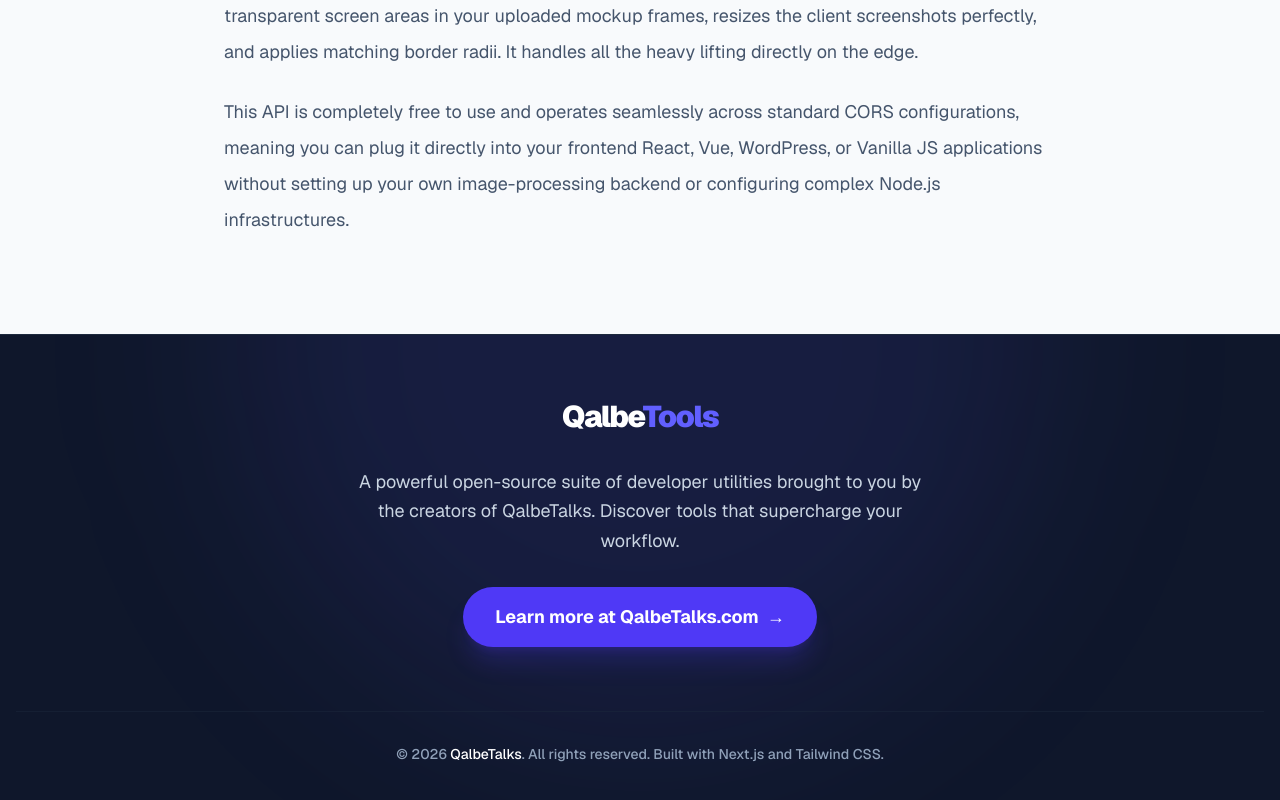
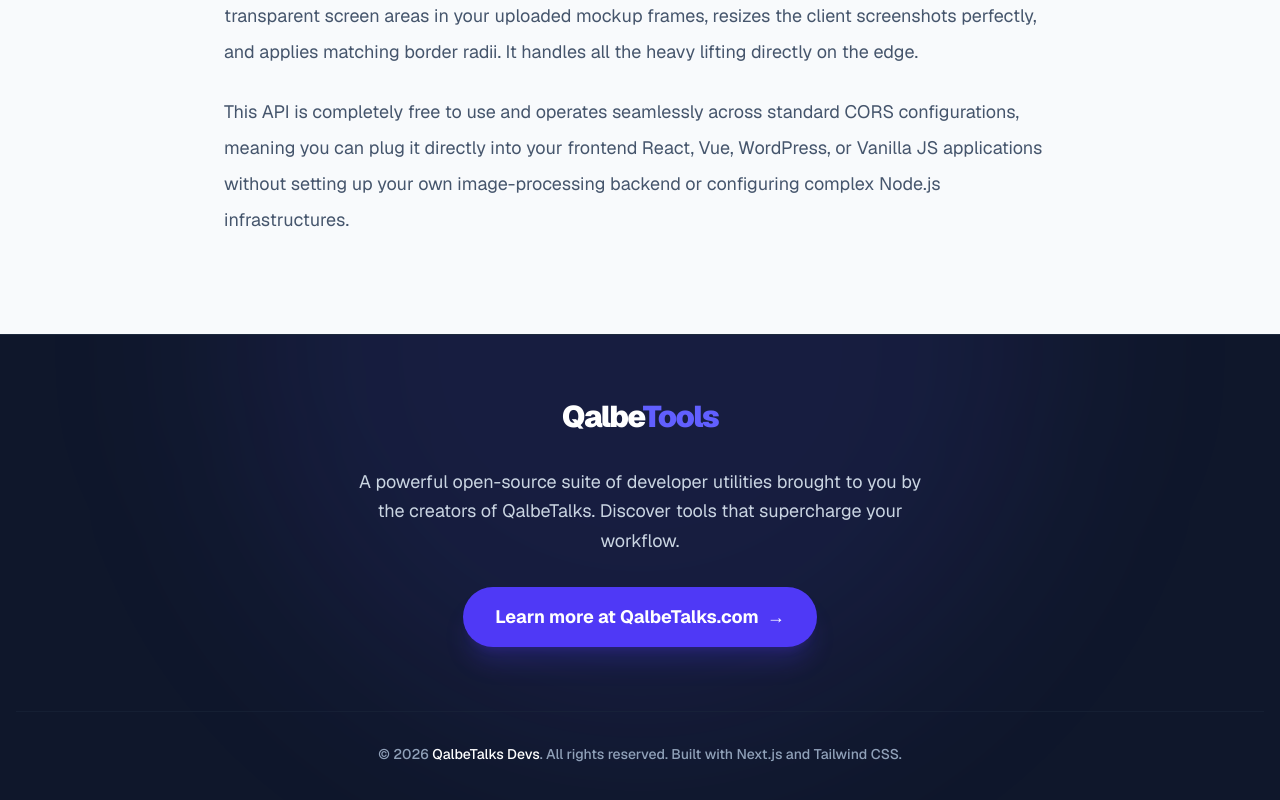
Before and after one commit to alaminislam203/qalbetools, a Next.js app: page / in a window 1280 px wide. Shown: the part 2202-3002 px from the top of the page. Built offline with nearby package versions, Linux system fonts and the light colour scheme.

Commit message:
Update page.tsx and other changes

```diff
--- a/app/page.tsx
+++ b/app/page.tsx
@@ -285,7 +285,7 @@
           <div className="mt-16 pt-8 border-t border-slate-800/50 text-sm font-medium">
             <p>
               &copy; {new Date().getFullYear()}{" "}
-              <a href="https://qalbetalks.com" className="text-white hover:text-indigo-400 transition-colors">QalbeTalks</a>.
+              <a href="https://qalbetalks.com" className="text-white hover:text-indigo-400 transition-colors">QalbeTalks Devs</a>.
               All rights reserved. Built with Next.js and Tailwind CSS.
             </p>
           </div>
```
Lines whose indentation alone changed are shown as unchanged.
